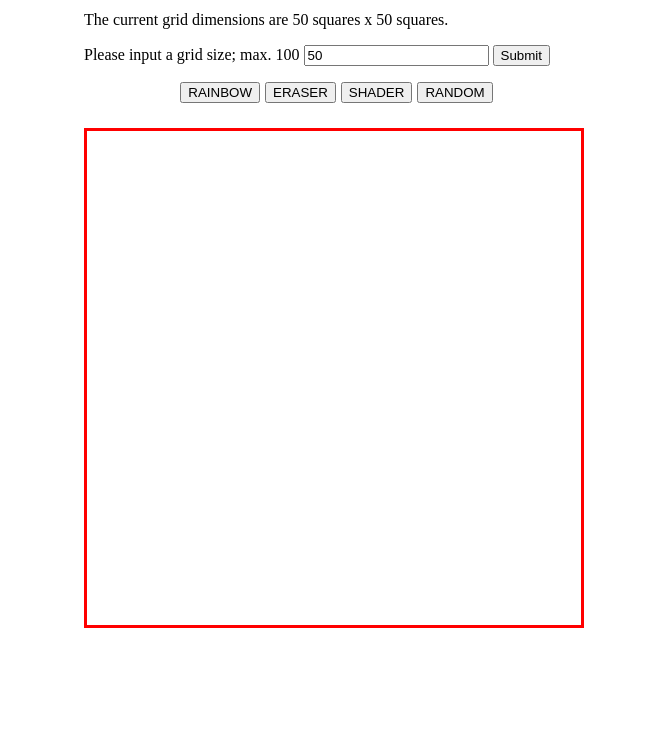
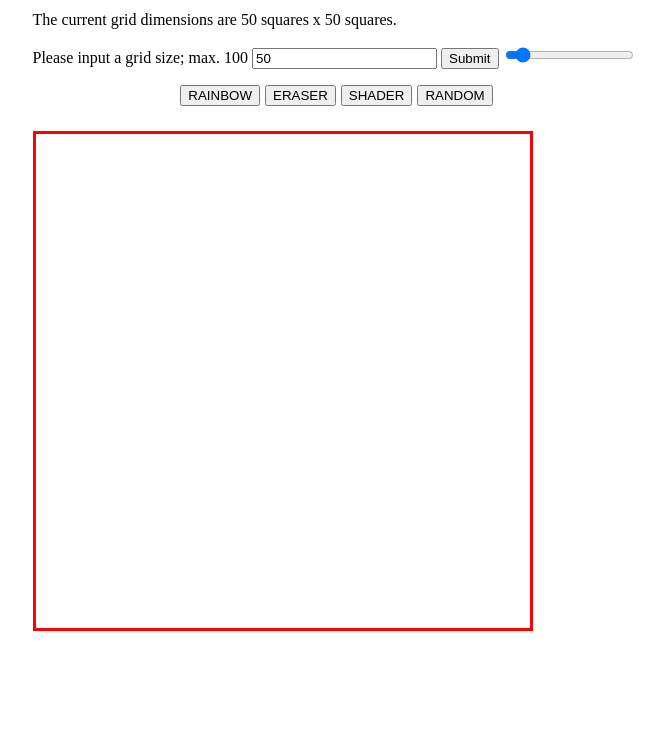
Before and after one commit to fintonius/etch-a-sketch2, a plain HTML site: page index.html in a window 1280 px wide. Shown: the part 70-800 px from the top of the page, without its empty margins (306-970 px from the left). Drawn offline with Linux system fonts and the light colour scheme.

Commit message:
add slider input to page

```diff
--- a/index.html
+++ b/index.html
@@ -21,7 +21,7 @@
 				<p>Please input a grid size; max. 100
 					<input id="input" value="50">
 					<input type="button" onclick="submitSize()" value="Submit">
-					<!-- <input type="range" min="1" max="100" value="10" class="slider" id="slider"> -->
+					<input type="range" min="1" max="100" value="10" class="slider" id="slider">
 				</p>
 				<div id="buttons">
 					<button class="button" id="rainbow">RAINBOW</button>
```
